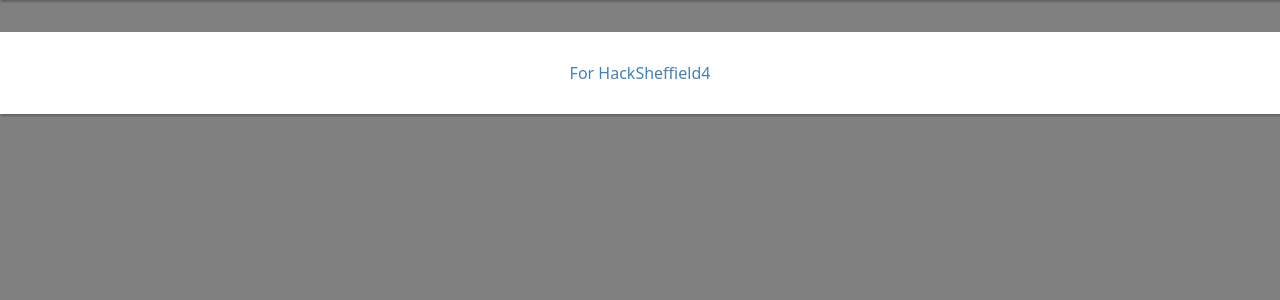
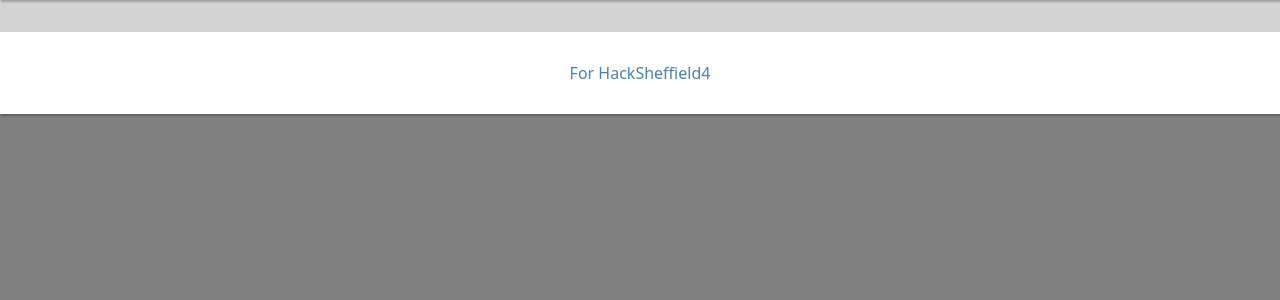
Before and after one commit to kacperlsky/2018-Sheffield-Hackathlon, a PHP site: page /ListingPage.html in a window 1280 px wide. Shown: the part 106-406 px from the top of the page. Run offline with PHP 8.4, Linux system fonts and the light colour scheme; some libraries are stand-ins or nearby versions.

Commit message:
Update css/ReuniteStyleSheet.css

```diff
--- a/css/ReuniteStyleSheet.css
+++ b/css/ReuniteStyleSheet.css
@@ -40,7 +40,7 @@ nav a {
 
 main {
 	padding: 1em;
-	background-color: grey;
+	background-color: lightgrey;
 }
 
 main:after {
@@ -57,6 +57,7 @@ dl {
 	padding: 1em;
 	background-color: white;
 	box-shadow: 1px 2px 2px rgba(0, 0, 0, 0.25);
+	border-radius: 5%;
 }
 
 dt {
```
